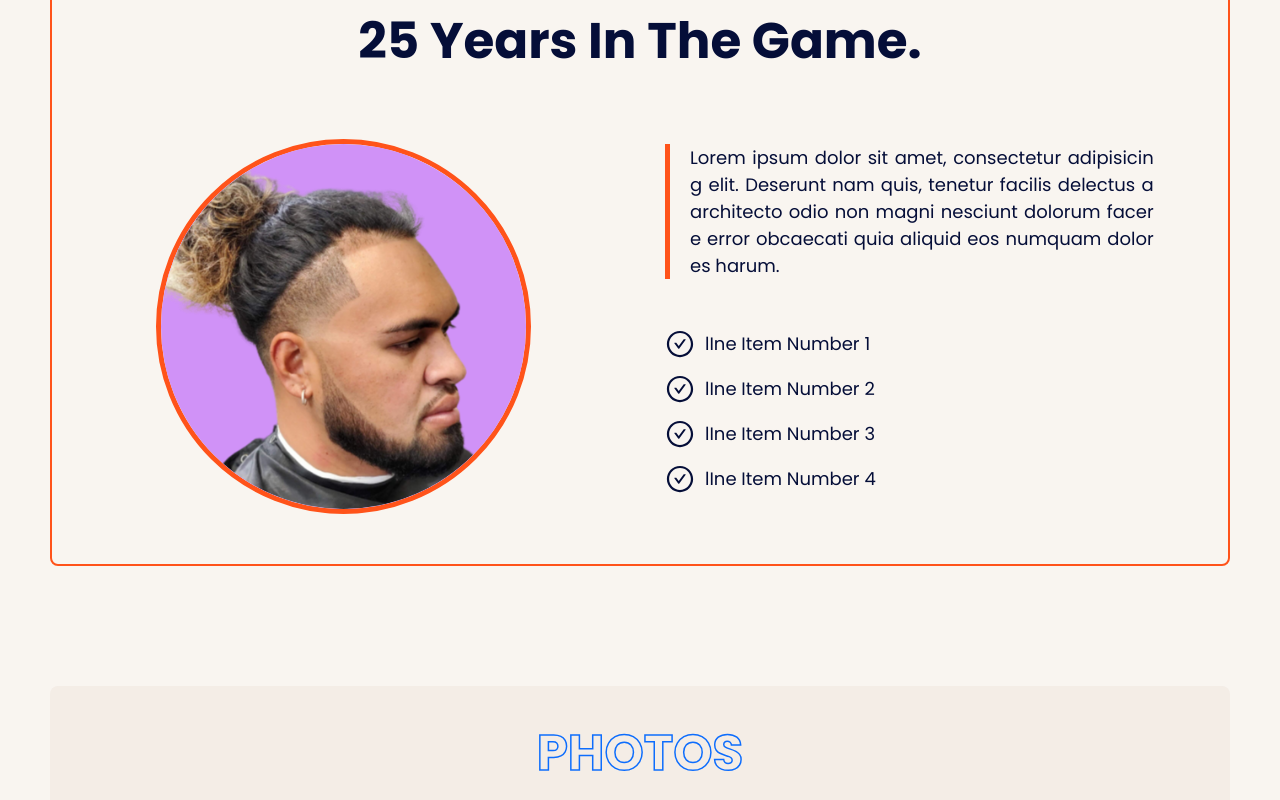
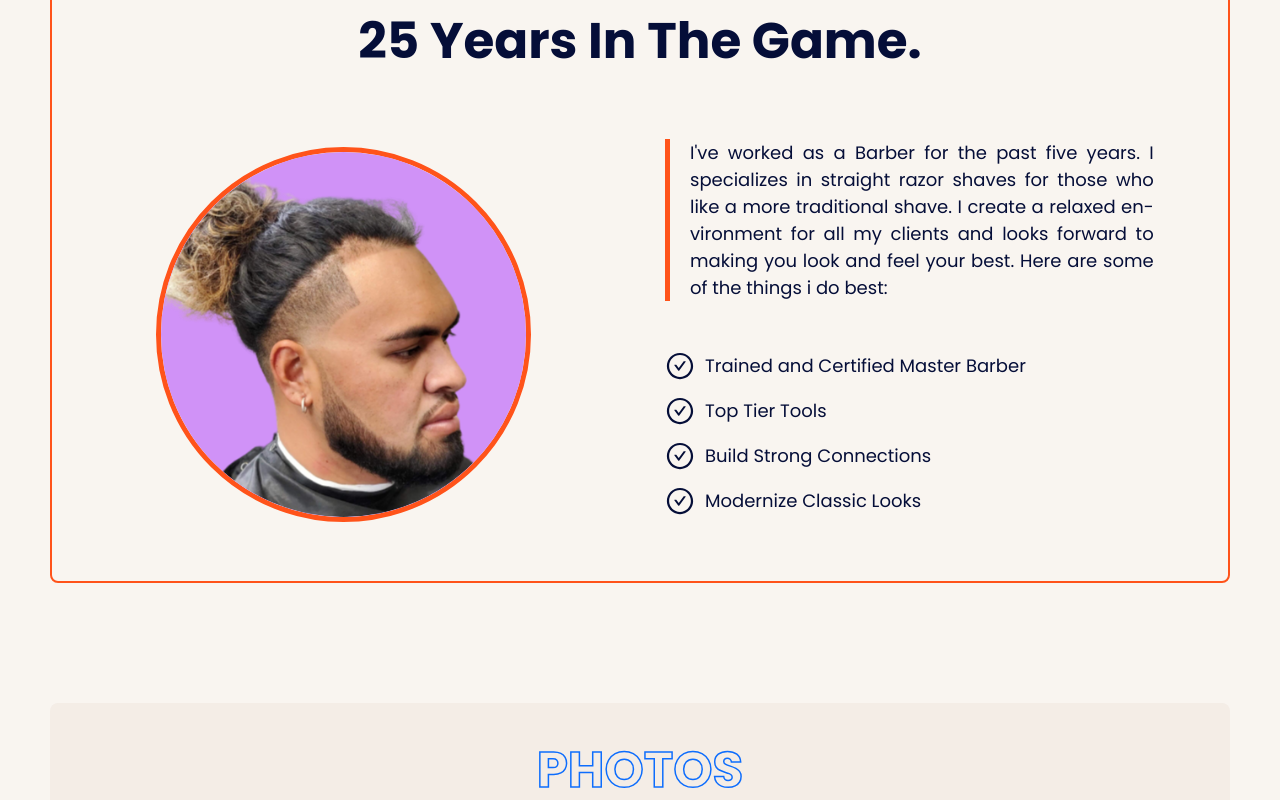
Before and after one commit to ChristianWare/Blessed-Hands, a Next.js app: page / in a window 1280 px wide. Shown: the part 1520-2320 px from the top of the page. Built offline with nearby package versions, Linux system fonts and the light colour scheme.

Commit message:
About/Footer Update

```diff
--- a/components/About.js
+++ b/components/About.js
@@ -17,36 +17,36 @@ function About() {
               width={375}
               height={375}
               objectFit='cover'
-              layout="responsive"
+              layout='responsive'
               className={styles.imgBackground}
             />
           </div>
         </div>
         <div className={styles.right}>
-          <p className={styles.aboutDescription}>
-            Lorem ipsum dolor sit amet, consectetur adipisicing elit. Deserunt
-            nam quis, tenetur facilis delectus a architecto odio non magni
-            nesciunt dolorum facere error obcaecati quia aliquid eos numquam
-            dolores harum.
+          <p className={styles.aboutDescription} lang='en'>
+            I've worked as a Barber for the past five years. I specializes in
+            straight razor shaves for those who like a more traditional shave. I
+            create a relaxed environment for all my clients and looks forward to
+            making you look and feel your best. Here are some of the things i do
+            best:
           </p>
           <div className={styles.bulletPoints}>
             <div className={styles.indvBullet}>
               <AiOutlineCheckCircle className={styles.checkIcon} />
-              <p>lIne Item Number 1</p>
+              <p>Trained and Certified Master Barber</p>
             </div>
             <div className={styles.indvBullet}>
               <AiOutlineCheckCircle className={styles.checkIcon} />
-              <p>lIne Item Number 2</p>
+              <p>Top Tier Tools</p>
             </div>
             <div className={styles.indvBullet}>
               <AiOutlineCheckCircle className={styles.checkIcon} />
-              <p>lIne Item Number 3</p>
+              <p>Build Strong Connections</p>
             </div>
             <div className={styles.indvBullet}>
               <AiOutlineCheckCircle className={styles.checkIcon} />
-              <p>lIne Item Number 4</p>
+              <p>Modernize Classic Looks</p>
             </div>
-
           </div>
         </div>
       </div>
--- a/components/Contact.js
+++ b/components/Contact.js
@@ -50,6 +50,7 @@ function Contact() {
               alt='background'
               layout='fill'
               objectFit='cover'
+              className={styles.picture}
             />
           </div>
         </div>
--- a/components/Navbar.js
+++ b/components/Navbar.js
@@ -53,7 +53,7 @@ function Navbar() {
             </Link>
           </li>
           <li className={styles.contactBtnMBL}>
-            <MainButton text='Call Me' />
+            <MainButton text='623-334-8855' />
           </li>
         </ul>
         <div className={styles.contactBtnDT}>
--- a/styles/About.module.css
+++ b/styles/About.module.css
@@ -25,8 +25,6 @@
 }
 
 .image {
-    /* min-height: 25rem; */
-    /* min-width: 25rem; */
     border: solid 5px var(--orange);
     border-radius: 50%;
     width: 375px;
@@ -48,7 +46,7 @@
 .aboutDescription {
     text-align: justify;
     hyphens: auto;
-    word-break: break-all;
+    /* word-break: break-all; */
     width: 90%;
     border-left: solid 5px var(--orange);
     padding-left: 2rem;
--- a/styles/Contact.module.css
+++ b/styles/Contact.module.css
@@ -3,7 +3,6 @@
     margin-bottom: 4rem;
     padding: 2rem 0rem 4.5rem 0rem;
     border-radius: 8px;
-    /* background-color: var(--white2); */
 }
 
 .contactContent {
@@ -18,6 +17,8 @@
     display: flex;
     flex-direction: column;
     justify-content: center;
+    border-top-left-radius: 8px;
+    border-bottom-left-radius: 8px;
 }
 
 .left h2 {
@@ -28,7 +29,6 @@
 
 .left h4 {
     color: var(--orange);
-    /* padding-top: 2rem; */
 }
 
 .heading {
@@ -69,12 +69,20 @@
 .right {
     height: 600px;
     position: relative;
+    border-top-right-radius: 8px;
+    border-bottom-right-radius: 8px;
 }
 
 .imageContainer {
     position: relative;
-    /* width: 100%; */
     height: 100%;
+    border-top-right-radius: 8px;
+    border-bottom-right-radius: 8px;
+}
+
+.picture {
+    border-top-right-radius: 8px;
+    border-bottom-right-radius: 8px;
 }
 
 @media screen and (max-width: 850px) {
@@ -112,5 +120,4 @@
     .headingInfo {
         font-size: 1.4rem;
     }
-
 }
--- a/styles/Footer.module.css
+++ b/styles/Footer.module.css
@@ -19,10 +19,8 @@
     flex-direction: column;
     align-items: center;
     justify-content: space-between;
-    /* border: 4px solid var(--orange); */
     border-radius: 8px;
     background-color: var(--white);
-    /* padding: 2rem; */
     position: relative;
     top: 100px;
     width: 90%;
@@ -49,7 +47,6 @@
 .conOneDescription {
    font-size: 1.4rem;
    color: var(--white2);
-   /* width: 90%; */
    margin-bottom: 2rem;
    text-align: justify;
    word-break: break-all;
@@ -94,6 +91,10 @@
     .title, .menuItem {
         text-align: center;
     }
+}
 
-
+@media screen and (max-width: 400px) {
+    .top {
+        width: 100%;
+    }
 }
--- a/styles/Title.module.css
+++ b/styles/Title.module.css
@@ -17,9 +17,18 @@
 
 }
 
-
 .value2 {
     text-transform: capitalize;
     font-size: 5rem;
     text-align: center;
 }
+
+@media screen and (max-width:370px) {
+    .value1 {
+        font-size: 4rem;
+    }
+
+    .value2 {
+        font-size: 1.8rem;
+    }
+}
```
